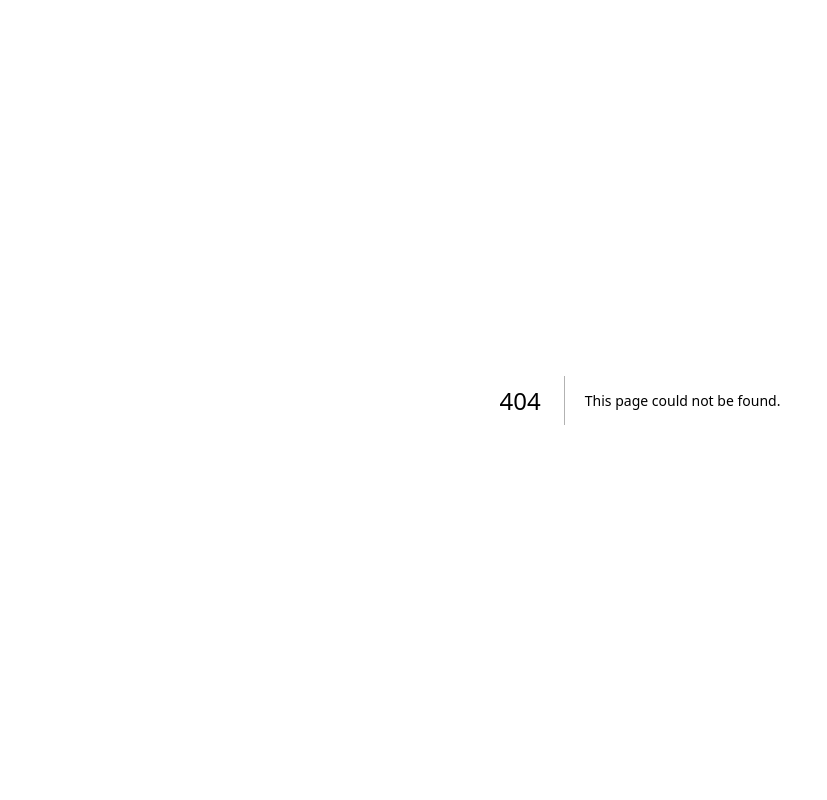
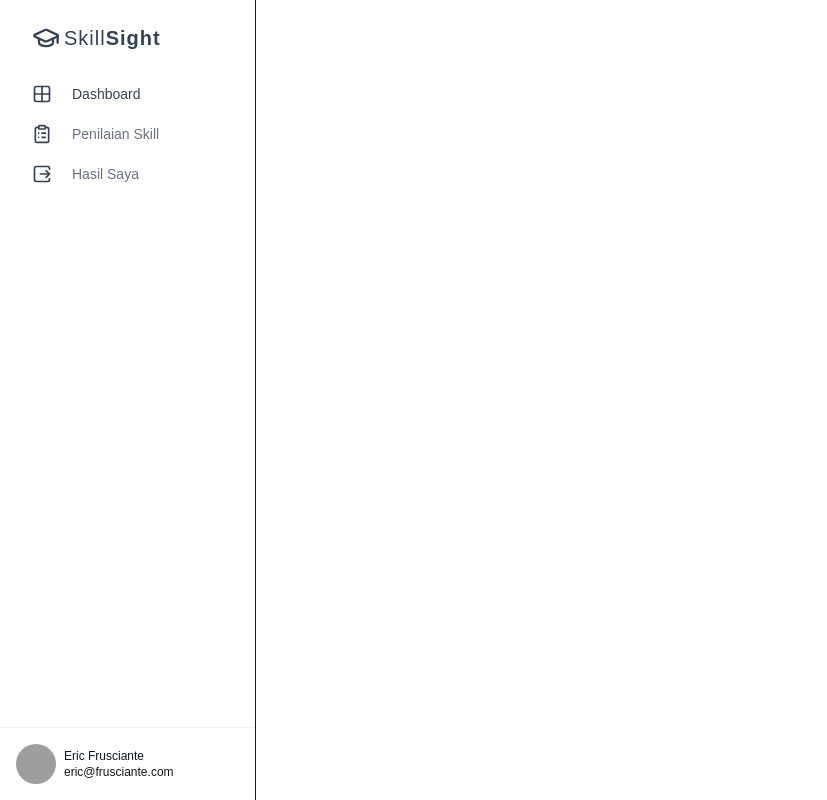
Before and after one commit to NaApipp/platform_skillassesment, a Next.js app: page /components-test in a window 1280 px wide. Before the commit this address had no page. Shown: the whole page, without its empty margins (0-827 px from the left). Built offline with nearby package versions, Linux system fonts and the light colour scheme; grey boxes are pictures that could not be loaded.

Commit message:
feat: create roue for components buidl test

```diff
--- /dev/null
+++ b/app/components-test/page.tsx
@@ -0,0 +1,8 @@
+import Sidebar from "../components/Sidebar";
+export default function Testcomponents() {
+  return (
+    <div>
+      <Sidebar />
+    </div>
+  );
+}
```
